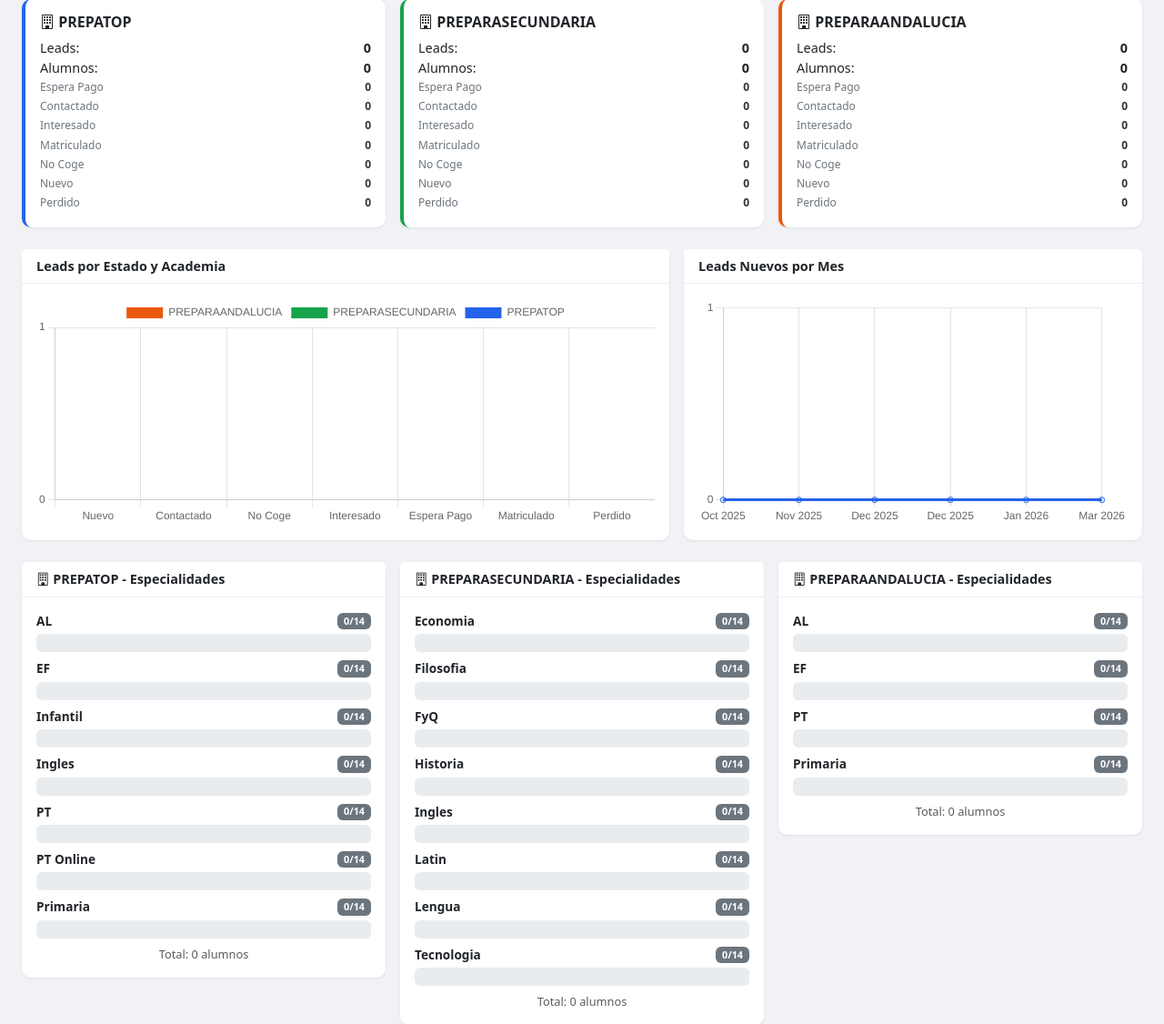
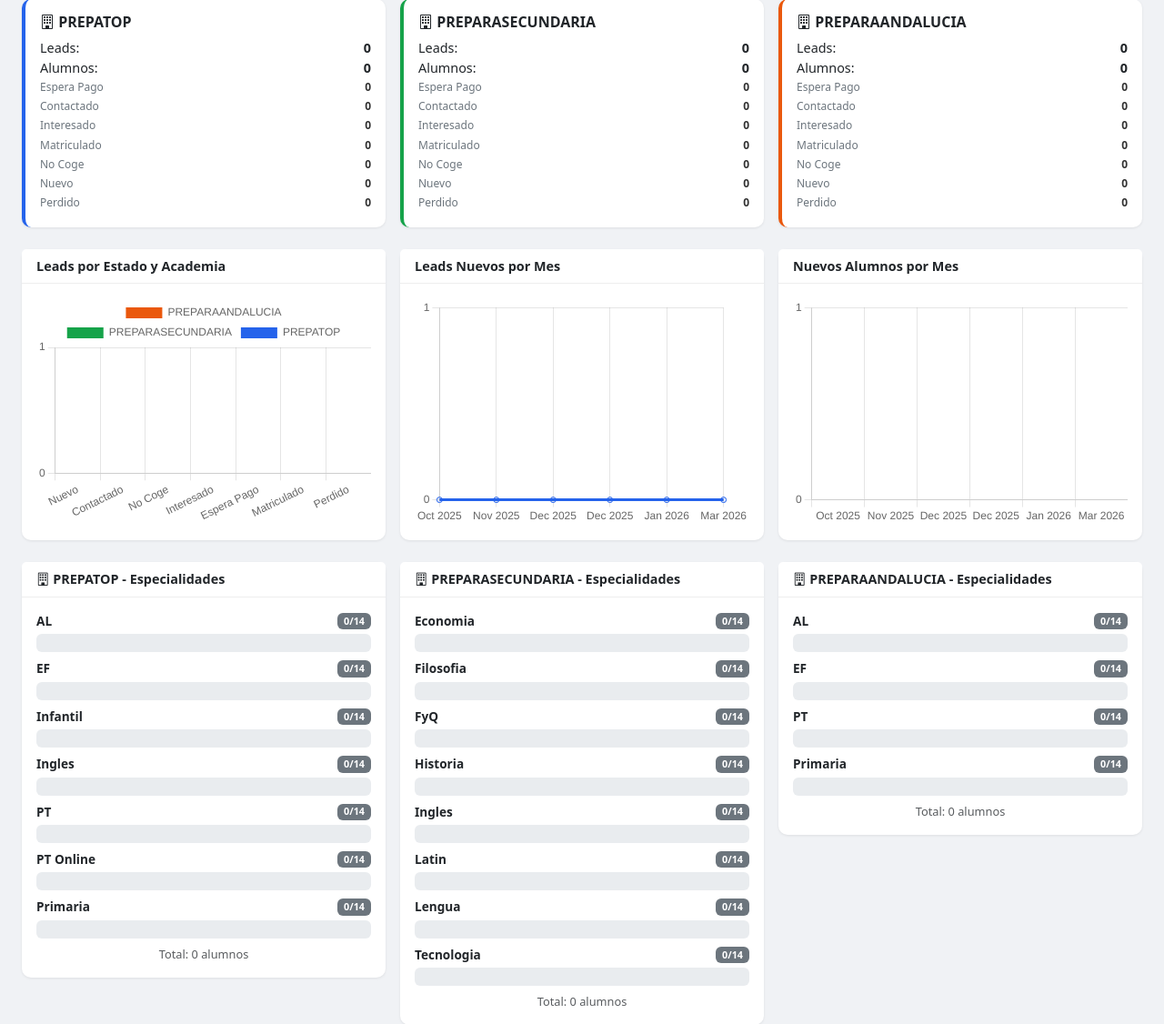
Before and after one commit to albertoprepatop-web/lead-manager, a Flask app: page / in a window 1280 px wide. Shown: the part 311-1437 px from the top of the page at 91% size. Run offline with Flask 3, Linux system fonts and the light colour scheme; the visitor is signed in with stand-in values (Sample User, id 1); data that the repository does not hold is empty.

Commit message:
Add new students per month bar chart to dashboard

```diff
--- a/app.py
+++ b/app.py
@@ -126,6 +126,23 @@ def dashboard():
         Seguimiento.completado == False
     ).order_by(Seguimiento.fecha.asc()).limit(10).all()
 
+    # Alumnos por mes (ultimos 6 meses)
+    alumnos_por_mes = []
+    for i in range(5, -1, -1):
+        mes_inicio = (now.replace(day=1) - timedelta(days=30 * i)).replace(day=1)
+        if i > 0:
+            mes_fin = (now.replace(day=1) - timedelta(days=30 * (i - 1))).replace(day=1)
+        else:
+            mes_fin = now + timedelta(days=1)
+        count = Alumno.query.filter(
+            Alumno.fecha_matricula >= mes_inicio,
+            Alumno.fecha_matricula < mes_fin
+        ).count()
+        alumnos_por_mes.append({
+            'mes': mes_inicio.strftime('%b %Y'),
+            'count': count,
+        })
+
     # Alumnos por especialidad y academia
     por_especialidad = {}
     for academia_name, especialidades_list in ESPECIALIDADES.items():
@@ -141,6 +158,7 @@ def dashboard():
         'seguimientos_pendientes': seguimientos_pendientes,
         'por_academia': por_academia,
         'por_mes': por_mes,
+        'alumnos_por_mes': alumnos_por_mes,
         'por_especialidad': por_especialidad,
         'seguimientos_proximos': [s.to_dict() for s in seguimientos_proximos],
     })
--- a/static/js/app.js
+++ b/static/js/app.js
@@ -4,6 +4,7 @@ let currentAcademia = ''; // '' = General
 let currentLeadId = null;
 let chartEstados = null;
 let chartMeses = null;
+let chartAlumnosMes = null;
 let pendingContactoLeadId = null;
 let pendingContactoSource = null; // 'detail' or 'quick'
 
@@ -132,6 +133,7 @@ async function loadDashboard() {
 
     renderChartEstados(data.por_academia);
     renderChartMeses(data.por_mes);
+    if (data.alumnos_por_mes) renderChartAlumnosMes(data.alumnos_por_mes);
     if (data.por_especialidad) renderChartsEspecialidad(data.por_especialidad);
 
     const tbody = document.getElementById('dashboard-seguimientos');
@@ -179,6 +181,31 @@ function renderChartMeses(porMes) {
             datasets: [{ label: 'Nuevos Leads', data: porMes.map(m => m.count), borderColor: '#2563EB', backgroundColor: 'rgba(37,99,235,0.1)', fill: true, tension: 0.3 }],
         },
         options: { responsive: true, maintainAspectRatio: false, plugins: { legend: { display: false } }, scales: { y: { beginAtZero: true, ticks: { stepSize: 1 } } } },
+    });
+}
+
+function renderChartAlumnosMes(alumnosPorMes) {
+    const ctx = document.getElementById('chart-alumnos-mes').getContext('2d');
+    if (chartAlumnosMes) chartAlumnosMes.destroy();
+    chartAlumnosMes = new Chart(ctx, {
+        type: 'bar',
+        data: {
+            labels: alumnosPorMes.map(m => m.mes),
+            datasets: [{
+                label: 'Nuevos Alumnos',
+                data: alumnosPorMes.map(m => m.count),
+                backgroundColor: '#16A34A',
+                borderColor: '#15803D',
+                borderWidth: 1,
+                borderRadius: 4,
+            }],
+        },
+        options: {
+            responsive: true,
+            maintainAspectRatio: false,
+            plugins: { legend: { display: false } },
+            scales: { y: { beginAtZero: true, ticks: { stepSize: 1 } } },
+        },
     });
 }
 
--- a/templates/index.html
+++ b/templates/index.html
@@ -121,14 +121,19 @@
                 </div>
             </div>
             <div class="row g-3 mb-4">
-                <div class="col-md-7">
+                <div class="col-md-4">
                     <div class="card"><div class="card-header fw-bold">Leads por Estado y Academia</div>
                         <div class="card-body"><canvas id="chart-estados" height="250"></canvas></div>
                     </div>
                 </div>
-                <div class="col-md-5">
+                <div class="col-md-4">
                     <div class="card"><div class="card-header fw-bold">Leads Nuevos por Mes</div>
                         <div class="card-body"><canvas id="chart-meses" height="250"></canvas></div>
+                    </div>
+                </div>
+                <div class="col-md-4">
+                    <div class="card"><div class="card-header fw-bold">Nuevos Alumnos por Mes</div>
+                        <div class="card-body"><canvas id="chart-alumnos-mes" height="250"></canvas></div>
                     </div>
                 </div>
             </div>
```
